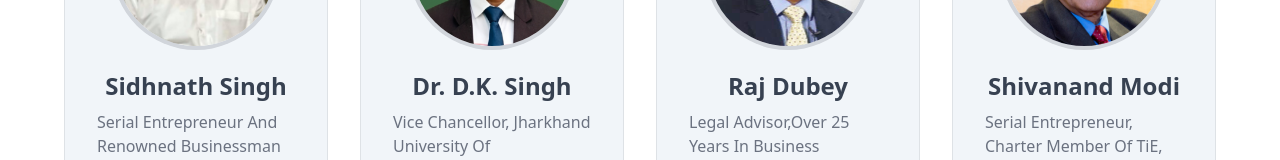
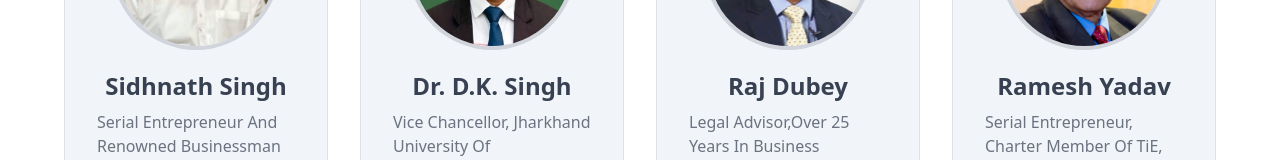
Before and after one commit to abhaymahato30/Panjar-Renewables, a React (Vite) app: page / in a window 1280 px wide. Shown: the part 8099-8259 px from the top of the page. Built offline with nearby package versions, Linux system fonts and the light colour scheme.

Commit message:
ramesh yadav

```diff
--- a/src/components/Advisory/Advisory.jsx
+++ b/src/components/Advisory/Advisory.jsx
@@ -46,7 +46,7 @@ const Advisors = () => {
     },
     {
       email: "princy.kumarijha@example.com",
-      name: "Shivanand Modi",
+      name: "Ramesh yadav",
       batch: "2022-26",
       teams: ["Serial entrepreneur, charter member of TiE, mentor and professor of entrepreneurship"],
       linkedin: "https://www.linkedin.com/in/shivanandmodi/",
```
